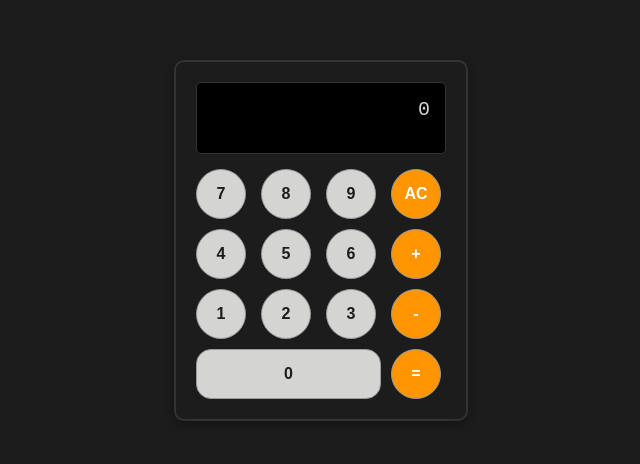
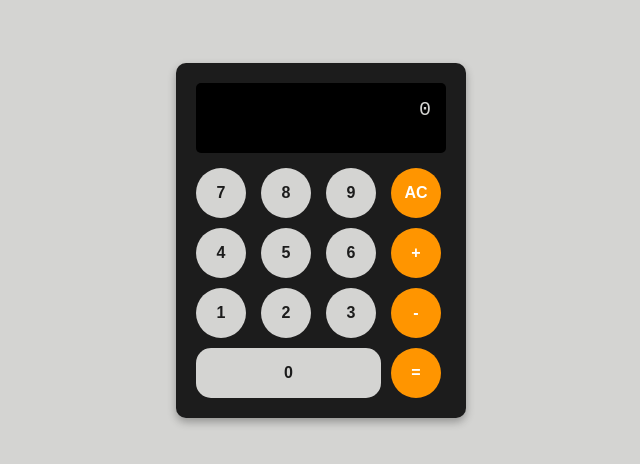
Before and after one commit to Birajgiri/SimpleCalculator, a plain HTML site: page index.html in a window 1280 px wide. Shown: the part 160-624 px from the top of the page, without its empty margins (319-959 px from the left). Drawn offline with Linux system fonts and the light colour scheme.

Commit message:
UI changes

```diff
--- a/style.css
+++ b/style.css
@@ -1,6 +1,6 @@
 body {
     font-family: Arial, sans-serif;
-    background-color: #1C1C1C;
+    background-color: #D4D4D2;
     display: flex;
     justify-content: center;
     align-items: center;
@@ -10,7 +10,7 @@ body {
 
 .calculator {
     background: #1C1C1C;
-    border: 2px solid #333;
+    border: none;
     border-radius: 10px;
     padding: 20px;
     width: 250px;
@@ -27,7 +27,7 @@ body {
     border-radius: 5px;
     min-height: 40px;
     font-family: monospace;
-    border: 1px solid #333;
+    border: none;
 }
 
 .buttons {
@@ -39,7 +39,7 @@ body {
 button {
     background: #D4D4D2;
     color: #1C1C1C;
-    border: 1px solid #999;
+    border: none;
     border-radius: 25px;
     font-size: 16px;
     height: 50px;
@@ -84,9 +84,9 @@ button:hover {
 }
 
 .display.error {
-    color: red;
+    color: white;
 }
 
 .display.overflow {
-    color: orange;
+    color: white;
 }
```
